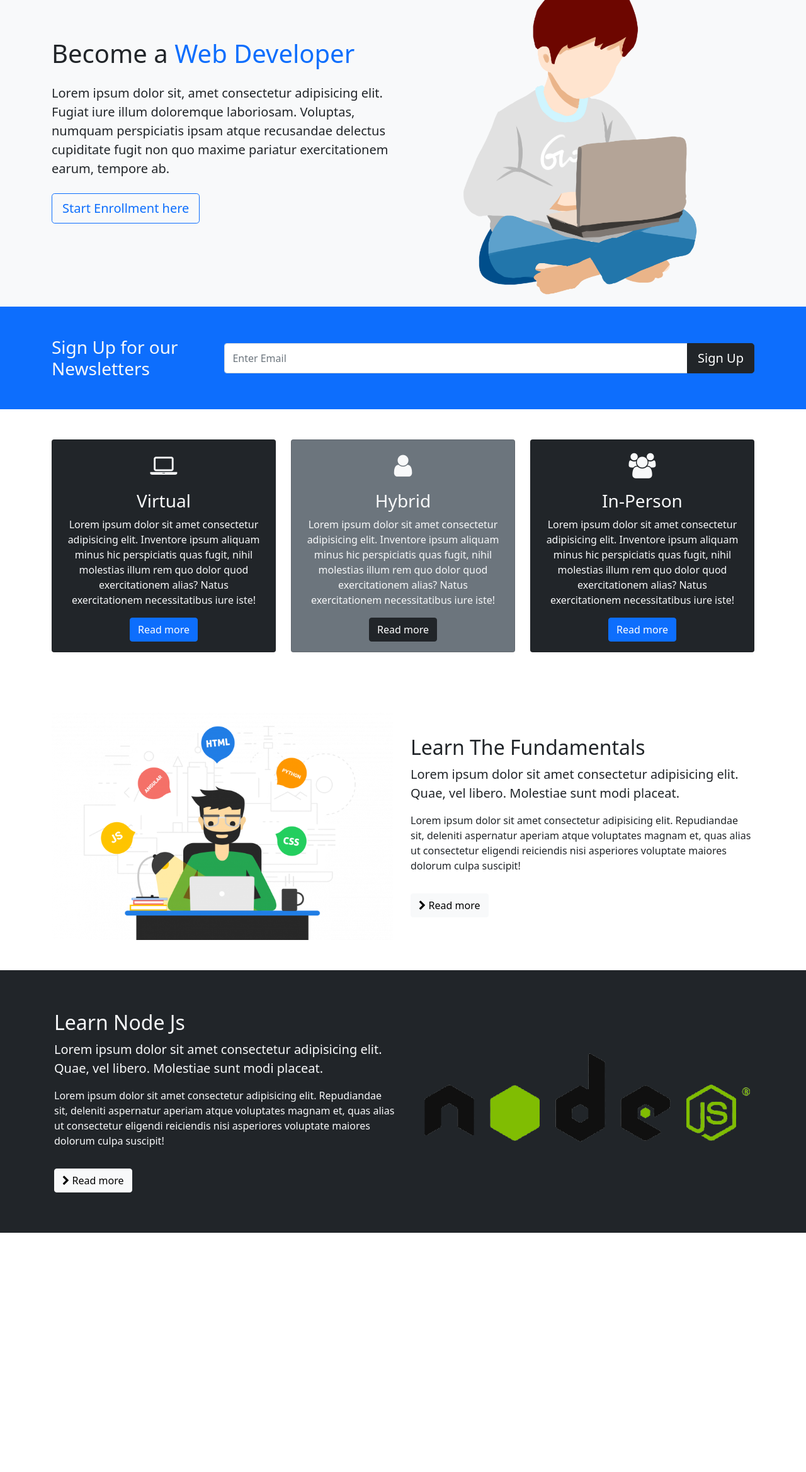
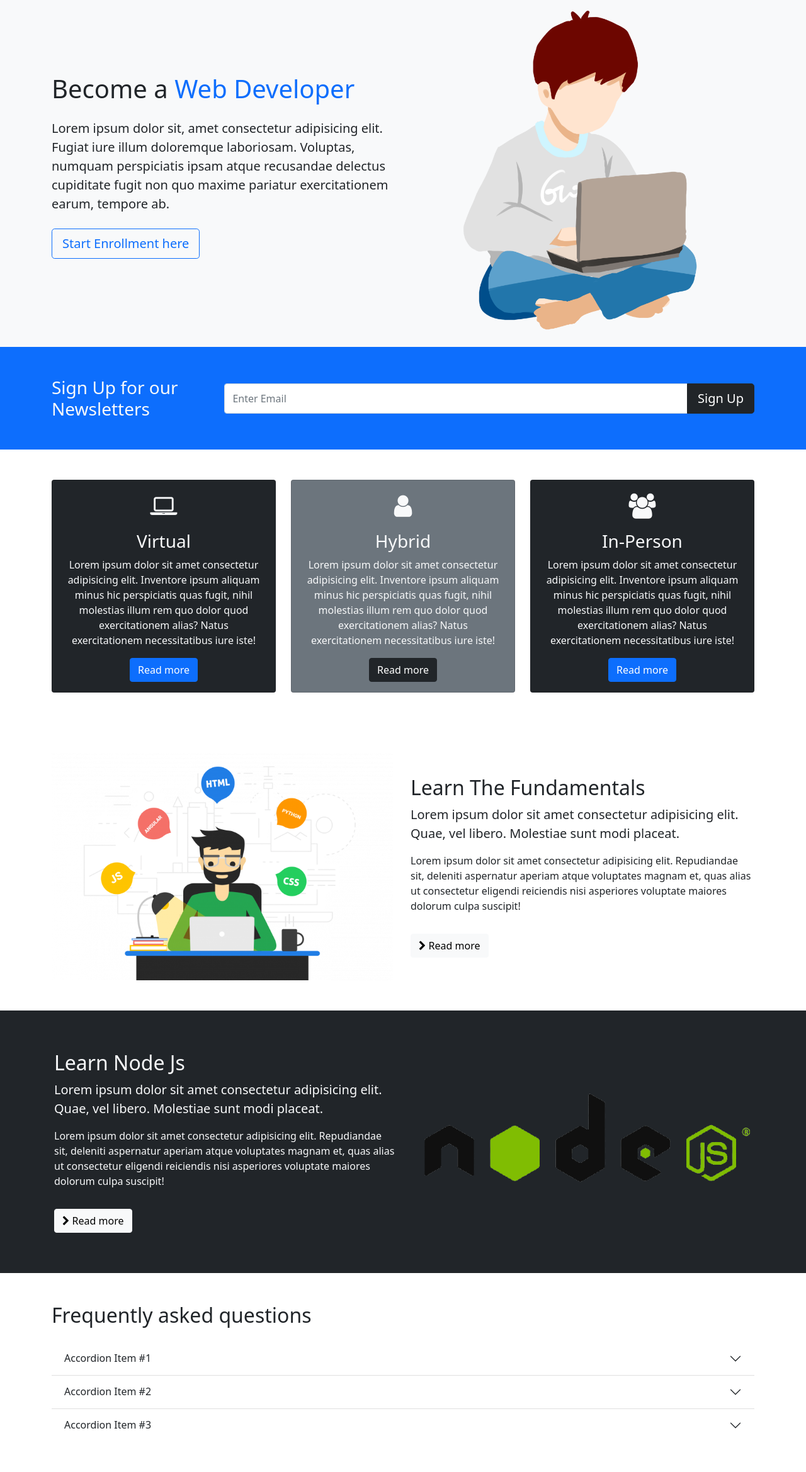
Before and after one commit to Nathan-Yennupiak/Coding-Bootcamp-Website, a PHP site: page / in a window 1280 px wide. Shown: the part 72-2410 px from the top of the page at 63% size. Before the commit the page ends 2030 px from the top, so only its background shows below. Run offline with PHP 8.4, Linux system fonts and the light colour scheme.

Commit message:
Added accordions

```diff
--- a/css/style.css
+++ b/css/style.css
@@ -1,3 +1,9 @@
+body ::before {
+    display: block;
+    content: '';
+    height: 200px;
+}
+
 @media(min-width: 768px) {
     .news-input {
         width: 50%;
--- a/index.html
+++ b/index.html
@@ -13,7 +13,7 @@
 <body>
 
     <!-- Navbar start -->
-    <nav class="navbar navbar-expand-lg bg-dark navbar-dark py-3 fixed-top">
+    <nav class="navbar navbar-expand-lg bg-dark navbar-dark fixed-top py-3">
         <div class="container">
             <a class="navbar-brand" href="#"> Coding Bootcamp</a>
 
@@ -41,9 +41,9 @@
     <hr class="my-0">
 
     <!--Showcase-->
-    <section class="bg-light text-ldark p-2 p-lg-0 pt-lg- text-center text-sm-start">
+    <section class="bg-light text-ldark p-2 p-lg-2 pt-lg-2 text-center text-sm-start">
         <div class="container">
-            <div class="d-sm-flex align-items-center justify-content-between">
+            <div class="d-sm-flex align-items-center justify-content-between pt-5">
                 <div>
                     <h1> Become a <span class="text-primary">Web Developer</span> </h1>
                     <p class="lead my-4">
@@ -186,6 +186,50 @@
     </section>
 
     <!--Question Accordion-->
+    <section id="questions" class="py-5">
+        <div class="container">
+            <h2 class="center mb-4">Frequently asked questions</h2>
+            <div class="accordion accordion-flush" id="questions">
+
+                <!--Item 1-->
+                <div class="accordion-item">
+                    <h2 class="accordion-header" id="flush-headingOne">
+                        <button class="accordion-button collapsed" type="button" data-bs-toggle="collapse" data-bs-target="#flush-collapseOne" aria-expanded="false" aria-controls="flush-collapseOne">
+                      Accordion Item #1
+                    </button>
+                    </h2>
+                    <div id="flush-collapseOne" class="accordion-collapse collapse" aria-labelledby="flush-headingOne" data-bs-parent="#questions">
+                        <div class="accordion-body">Placeholder content for this accordion, which is intended to demonstrate the <code>.accordion-flush</code> class. This is the first item's accordion body.</div>
+                    </div>
+                </div>
+
+                <!--Item 2-->
+                <div class="accordion-item">
+                    <h2 class="accordion-header" id="flush-headingTwo">
+                        <button class="accordion-button collapsed" type="button" data-bs-toggle="collapse" data-bs-target="#flush-collapseTwo" aria-expanded="false" aria-controls="flush-collapseTwo">
+                      Accordion Item #2
+                    </button>
+                    </h2>
+                    <div id="flush-collapseTwo" class="accordion-collapse collapse" aria-labelledby="flush-headingTwo" data-bs-parent="#accordionFlushExample">
+                        <div class="accordion-body">Placeholder content for this accordion, which is intended to demonstrate the <code>.accordion-flush</code> class. This is the second item's accordion body. Let's imagine this being filled with some actual content.</div>
+                    </div>
+                </div>
+
+                <!--Item 3-->
+                <div class="accordion-item">
+                    <h2 class="accordion-header" id="flush-headingThree">
+                        <button class="accordion-button collapsed" type="button" data-bs-toggle="collapse" data-bs-target="#flush-collapseThree" aria-expanded="false" aria-controls="flush-collapseThree">
+                      Accordion Item #3
+                    </button>
+                    </h2>
+                    <div id="flush-collapseThree" class="accordion-collapse collapse" aria-labelledby="flush-headingThree" data-bs-parent="#accordionFlushExample">
+                        <div class="accordion-body">Placeholder content for this accordion, which is intended to demonstrate the <code>.accordion-flush</code> class. This is the third item's accordion body. Nothing more exciting happening here in terms of content, but just filling
+                            up the space to make it look, at least at first glance, a bit more representative of how this would look in a real-world application.</div>
+                    </div>
+                </div>
+            </div>
+        </div>
+    </section>
 
 
 
```
